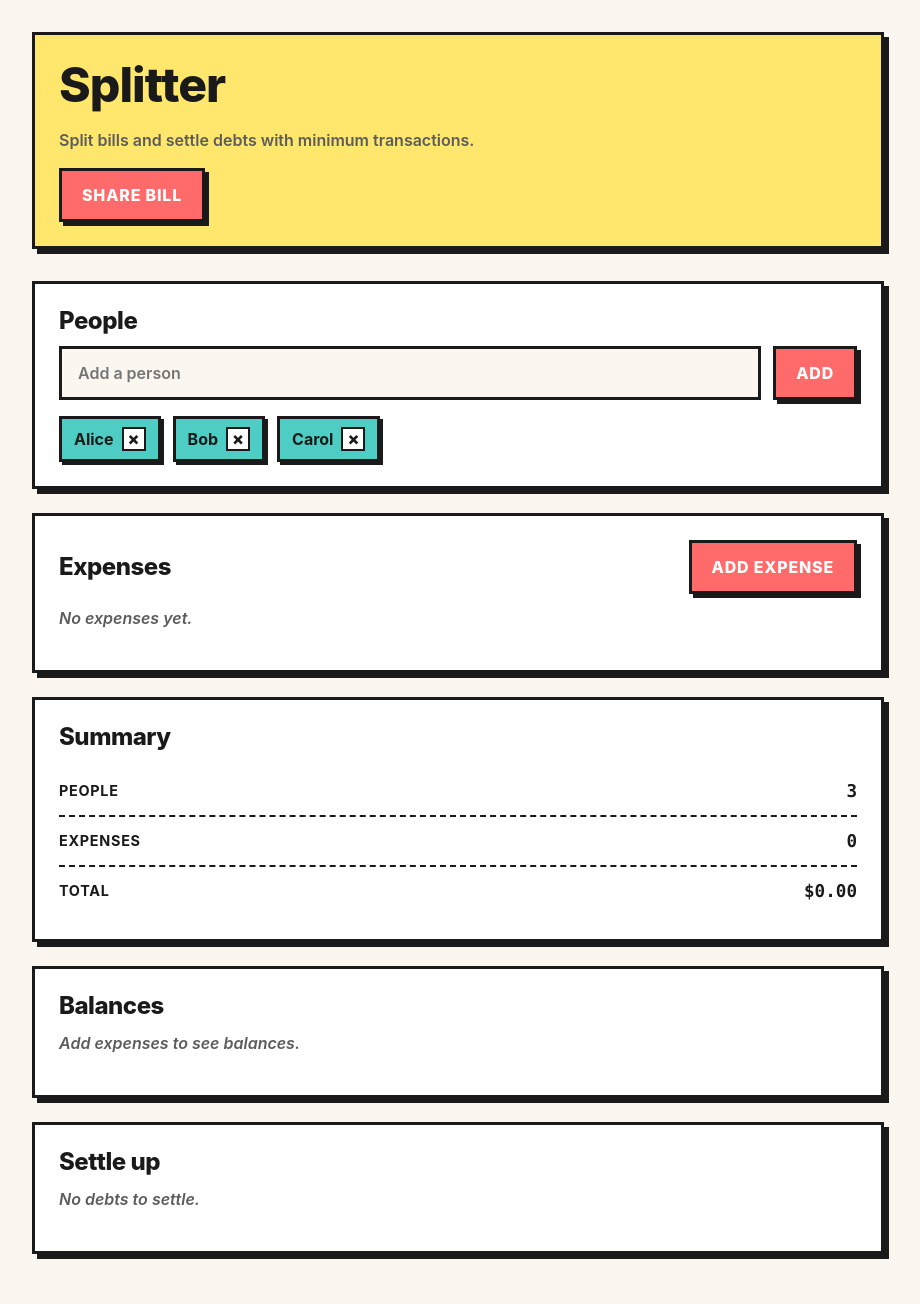
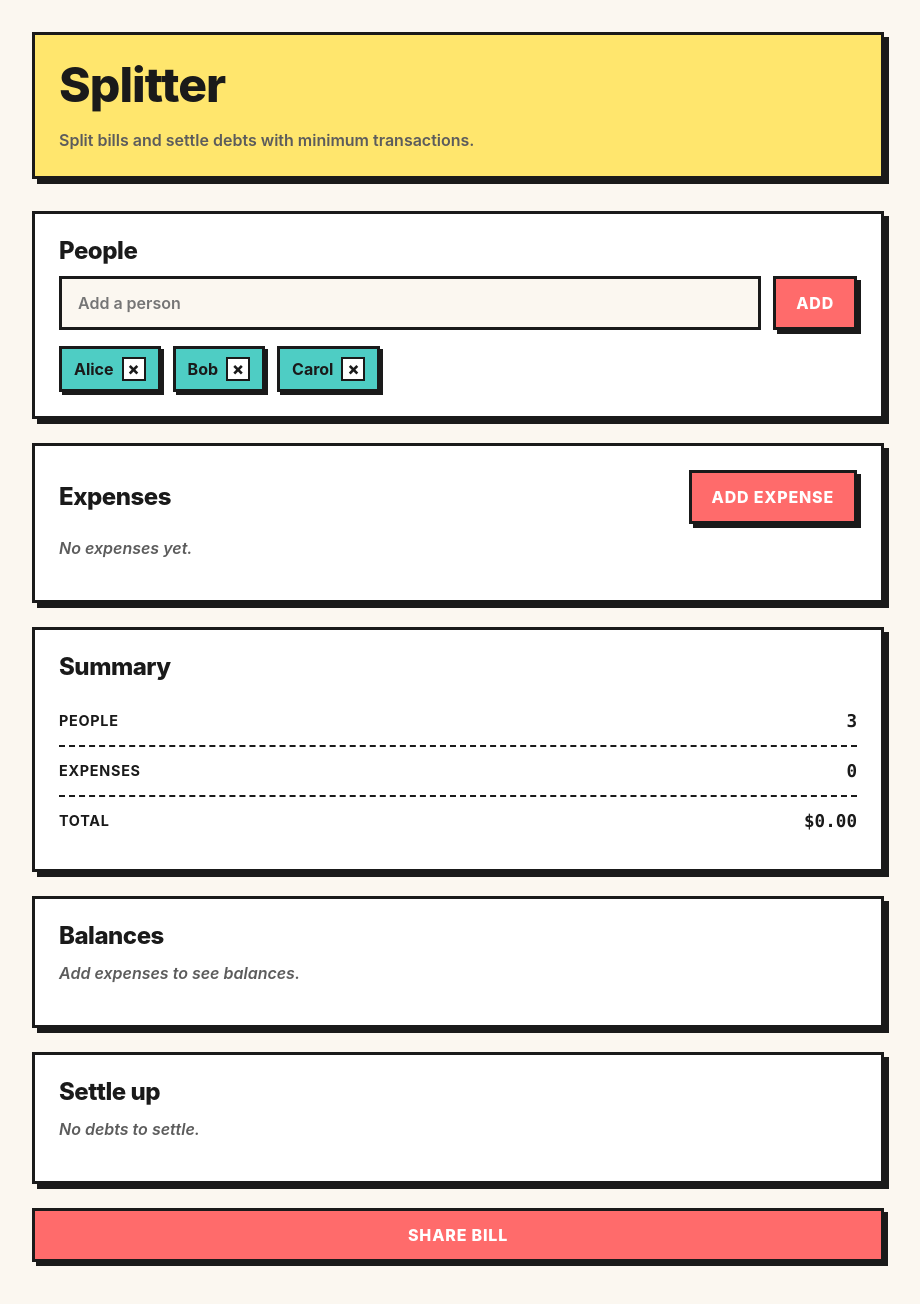
Before and after one commit to raian621/splitter, a React (Vite) app: page / in a window 1280 px wide. Shown: the top 1304 px of the page, without its empty margins (182-1102 px from the left). Built offline with nearby package versions, Linux system fonts and the light colour scheme.

Commit message:
feat(ui): move share button to bottom of page

```diff
--- a/src/components/App.tsx
+++ b/src/components/App.tsx
@@ -151,14 +151,6 @@ function App() {
       <header className="app-header">
         <h1>Splitter</h1>
         <p>Split bills and settle debts with minimum transactions.</p>
-        <button
-          type="button"
-          className="button button-primary"
-          onClick={handleShare}
-        >
-          Share bill
-        </button>
-        {shareMessage && <p className="share-message">{shareMessage}</p>}
       </header>
 
       <main className="app-main">
@@ -253,6 +245,19 @@ function App() {
             getPersonName={(id) => getPersonName(people, id)}
           />
         </section>
+
+          <button
+            type="button"
+            className="button button-primary"
+            onClick={handleShare}
+          >
+            Share bill
+          </button>
+          {shareMessage !== null && (
+            <p className="share-message" role="status">
+              {shareMessage}
+            </p>
+          )}
       </main>
     </div>
   );
```
